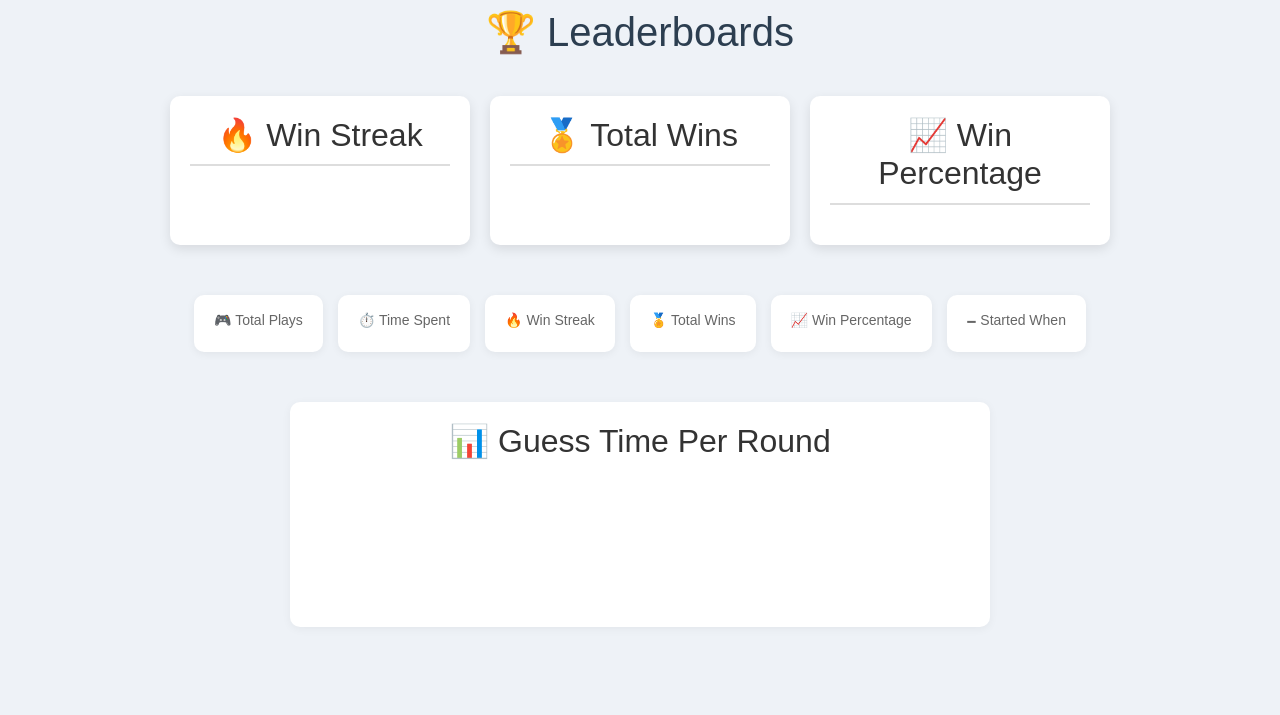
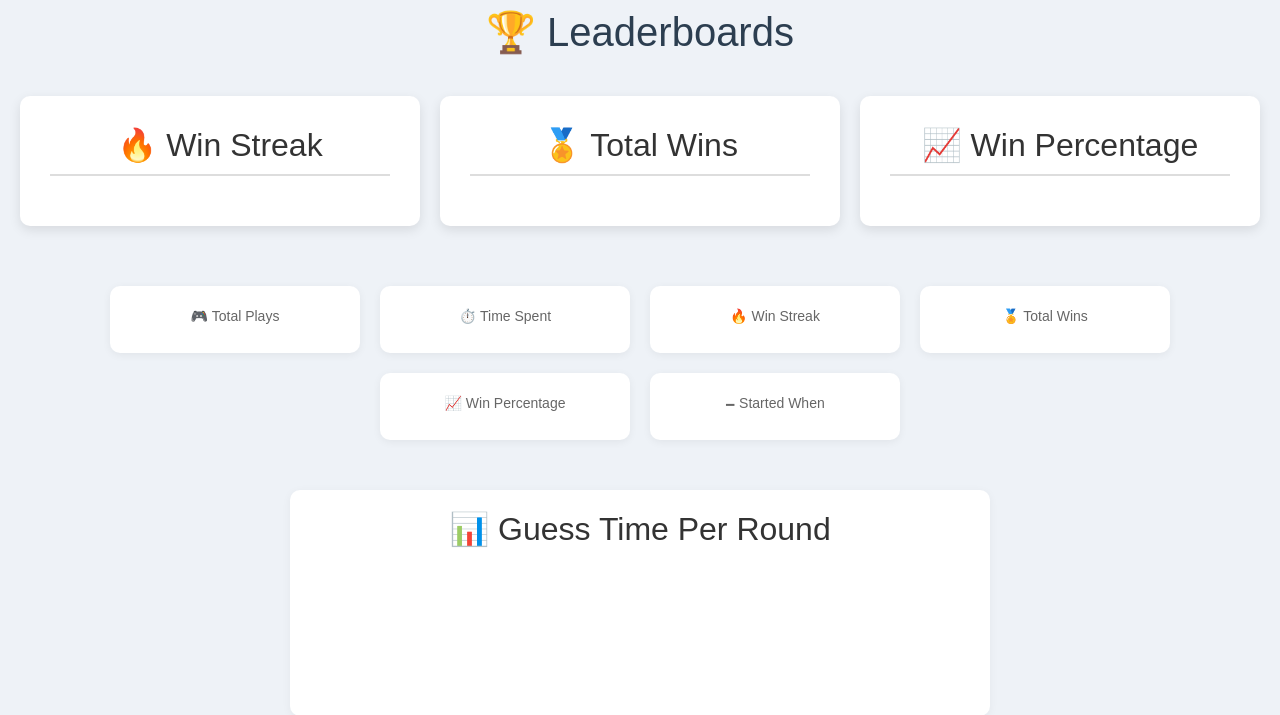
Before and after one commit to Joel-Cornfield/Group_gc_70, a Flask app: template app/templates/analyticpage.html in a window 1280 px wide. Shown: the part 62-777 px from the top of the page. Run offline with Flask 3, Linux system fonts and the light colour scheme; the template is opened without the code that fills it, so the values that code supplies are empty; some libraries are stand-ins or nearby versions.

Commit message:
Update analytics.css
prettier?

```diff
--- a/app/static/styles/analytics.css
+++ b/app/static/styles/analytics.css
@@ -18,17 +18,16 @@ h1 {
     padding-bottom: 20px;
     max-width: 100%;
     flex-wrap: wrap;
-	/* Allow wrapping on smaller screens */
 }
 
 .leaderboard {
     background: white;
     border-radius: 10px;
-	padding: 20px;
+    padding: 30px;
     box-shadow: 0 4px 12px rgba(0, 0, 0, 0.1);
-	width: 300px;
+    width: 400px;
     flex: 0 0 auto;
-	max-height: 150px;
+    max-height: 300px;
     overflow-y: auto;
 }
 
@@ -61,17 +60,17 @@ h1 {
 .stat-row {
     display: flex;
     justify-content: center;
-	gap: 15px;
-	margin-top: 30px;
+    gap: 20px;
+    margin-top: 40px;
     flex-wrap: wrap;
 }
 
 .stat-card {
     background: #ffffff;
     border-radius: 10px;
-	padding: 15px 20px;
+    padding: 20px;
     box-shadow: 0 2px 8px rgba(0, 0, 0, 0.06);
-	min-width: 125px;
+    width: 250px;
     text-align: center;
 }
 
```
Lines whose indentation alone changed are shown as unchanged.
